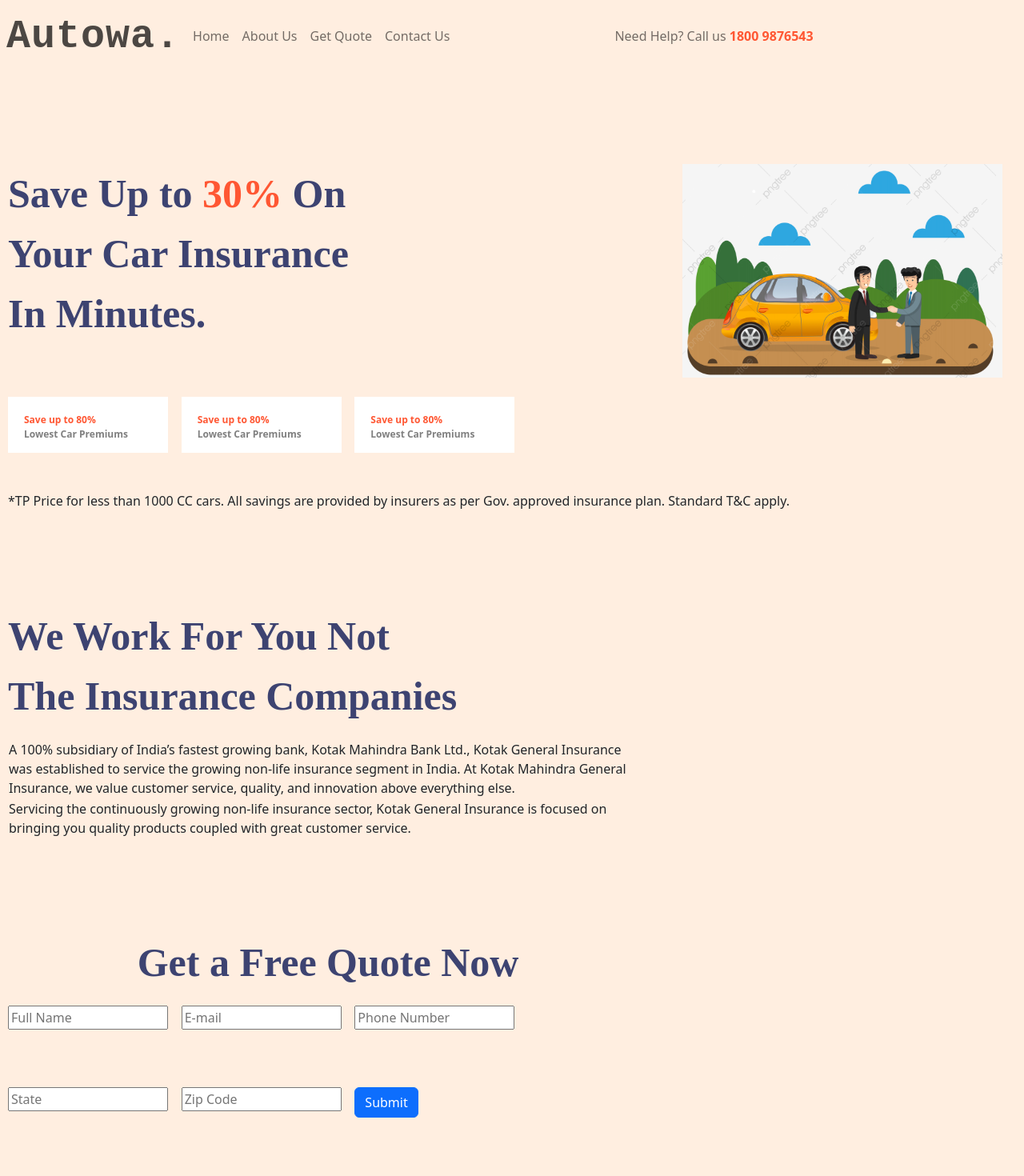
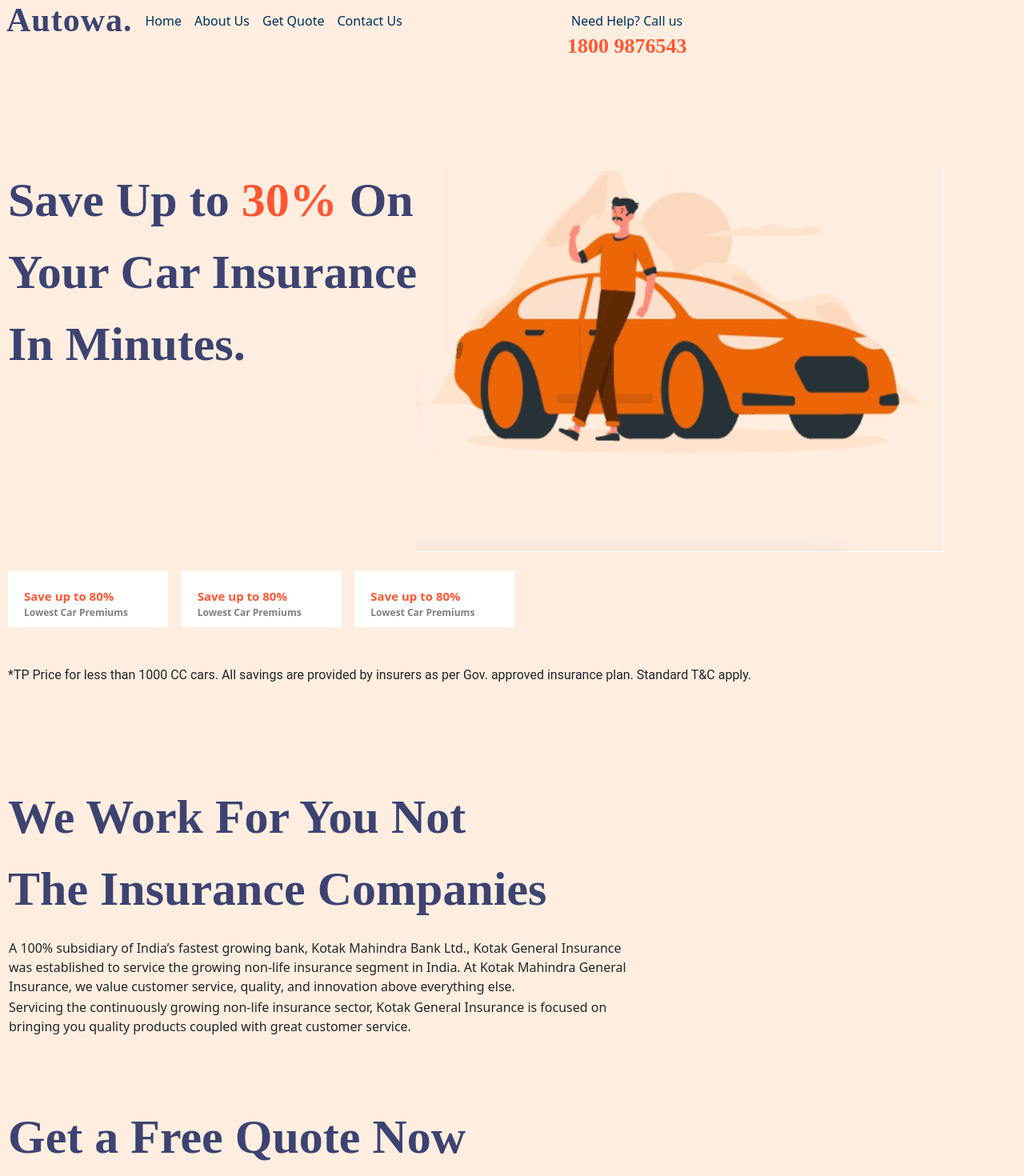
Before and after one commit to FSTeam3/Auto-Insurance, an Angular app in the folder myApp/: page /home in a window 1280 px wide. Shown: the top 1470 px of the page at 80% size. Built offline with nearby package versions, Linux system fonts and the light colour scheme.

Commit message:
formatting changes
formatting changes

```diff
--- a/myApp/src/app/About/About.component.html
+++ b/myApp/src/app/About/About.component.html
@@ -1,6 +1,6 @@
 
 
-  <div class="homeContainer">
+  <div class="aboutContainer">
     <!-- <div class="autoWaTxt" style="width: 600px;text-align: center;margin-left: 100px;margin-top: 50px;"> -->
       <div class="autoWaTxt">
         <p>
--- a/myApp/src/app/ContactUS/ContactUS.component.html
+++ b/myApp/src/app/ContactUS/ContactUS.component.html
@@ -56,23 +56,7 @@
       <div class="column contactUsText">
         @2020 Copyright Autowa. All rights Reserved.
       </div>
-
-      <!-- <div class="column contactUsText">
-
-      </div>
-      <div class="column contactUsText">
-         f
-      </div>
-      <div class="column contactUsText">
-        Twitter
-     </div>
-     <div class="column contactUsText">
-      Facebook
-   </div>
-   <div class="column contactUsText">
-    Instagram
- </div> -->
-    <div style="margin-right:-155px">
+       <div style="margin-right:-155px">
     <div class="contactUsText" style="float:right;padding-right: 10px;">
        f
       </div>
@@ -88,4 +72,5 @@
     </div>
   </div>
 </div>
+<div style="height:100px"></div>
 </div>
--- a/myApp/src/app/Process/Process.component.html
+++ b/myApp/src/app/Process/Process.component.html
@@ -1,12 +1,12 @@
 
 
   <div class="processContainer">
-    <div class="autoWaTxt" style="width: 600px;text-align: center;margin-left: 100px;margin-top: 50px;">
+    <div class="autoWaTxt">
         <p>
          Get a Free Quote Now
         </p>
     </div>
-    <form>
+
     <div class="parentText">
       <div class="column">
           <div>
@@ -57,5 +57,5 @@
     </div>
   </div>
 </div>
-</form>
+
   </div>
--- a/myApp/src/app/app.component.html
+++ b/myApp/src/app/app.component.html
@@ -2,15 +2,15 @@
     <div class="collapse navbar-collapse" style="width:100%;background-color: #ffeee0; height: 100px;position: fixed; " id="navbarSupportedContent">
       <div class="navbar-nav">
         <a class="nav-item nav-link autoWa">Autowa.</a></div>
-        <div class="navbar-nav ">
-            <a class="nav-item nav-link" href="#home">Home</a>
-            <a class="nav-item nav-link" href="#about">About Us</a>
-            <a  class="nav-item nav-link" href="#quote">Get Quote</a>
-            <a  class="nav-item nav-link" href="#contact">Contact Us</a>
+        <div class="navbar-nav">
+            <a class="nav-item nav-link navmenu" href="#home">Home</a>
+            <a class="nav-item nav-link navmenu" href="#about">About Us</a>
+            <a  class="nav-item nav-link navmenu" href="#quote">Get Quote</a>
+            <a  class="nav-item nav-link navmenu" href="#contact">Contact Us</a>
             <Div>
-
-            <a  class="nav-item nav-link"  style="margin-left: 190px"> Need Help? Call us
-              <span class="yellow">1800 9876543</span>
+              <!-- <img alt="My image name" src="assets/img/headphone.png"> -->
+            <a  class="nav-item nav-link navmenu"  style="margin-left: 190px"> Need Help? Call us<br>
+              <span class="yellowNav">1800 9876543</span>
                           </a>
                         </Div>
                </div>
--- a/myApp/src/app/home/home.component.html
+++ b/myApp/src/app/home/home.component.html
@@ -6,10 +6,9 @@
       Your Car Insurance<br>
       In Minutes.
    </div>
-   <div class="column">
-    </div>
+
     <div  class="column">
-        <img alt="My image name" style="width:400px" src="assets/img/Insurance_Car.jpg">
+        <img alt="My image name" src="assets/img/Insurance_Car.jpg">
     </div>
 </div>
 <br>
@@ -38,7 +37,7 @@
     </div>
 </div>
 <br><br>
-<div>
+<div class="bottomText">
     *TP Price for less than 1000 CC cars. All savings are provided by insurers as per Gov. approved insurance plan. Standard T&C apply.
 </div>
 </div>
--- a/myApp/src/styles.css
+++ b/myApp/src/styles.css
@@ -12,10 +12,11 @@
 .autoWa
 {
     color:#3D4371;
-    font-size: 50px;
-    font-family: 'Courier New', Courier, monospace;
+    font-size: 42px;
+    font-family: Rubik;
     font-weight: bold;
     letter-spacing: 1px;
+    margin-top: -40px;
 }
 
 .topMenu
@@ -29,7 +30,7 @@
 .autoWaTxt
 {
     color:#3D4371;
-    font-size: 50px;
+    font-size: 60px;
     font-family: 'rubik';
       margin-left: 0px;
     font-weight: bold;
@@ -50,16 +51,35 @@
 {
     color: #FF5733;
     font-weight: bold;
+    font-size: 60px;
+}
+.yellowNav
+{
+    color: #FF5733;
+    font-size: 26px;
+    font-family: Rubik;
+    font-weight: 700;
+    font-style: normal;
 }
 .yellowSmall
 {
     color: #FF5733;
-    font-size: 12px;
+    font-size: 15px;
+}
+.navmenu
+{
+  color: #00305A;
 }
 .blackSmall
 {
     color: gray;
     font-size: 12px;
+}
+.bottomText
+{
+  font-weight: 400;
+    font-family: Roboto;
+    background-color: rgba(255, 255, 255, 0);
 }
 .mainContainer
 {
```
Also changed, not shown: myApp/src/assets/img/Insurance_Car.jpg, myApp/src/assets/img/headphone.png (added).
